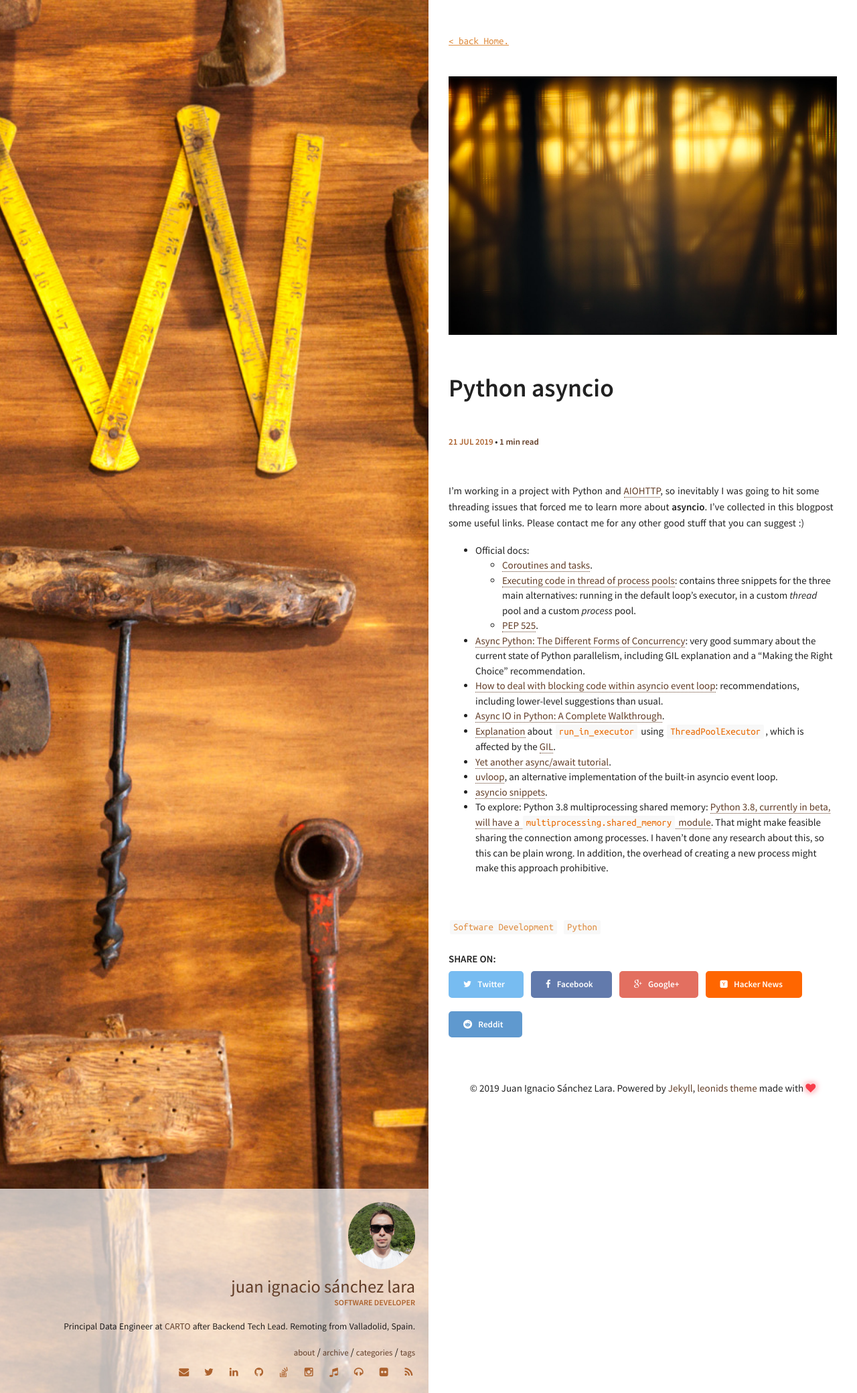
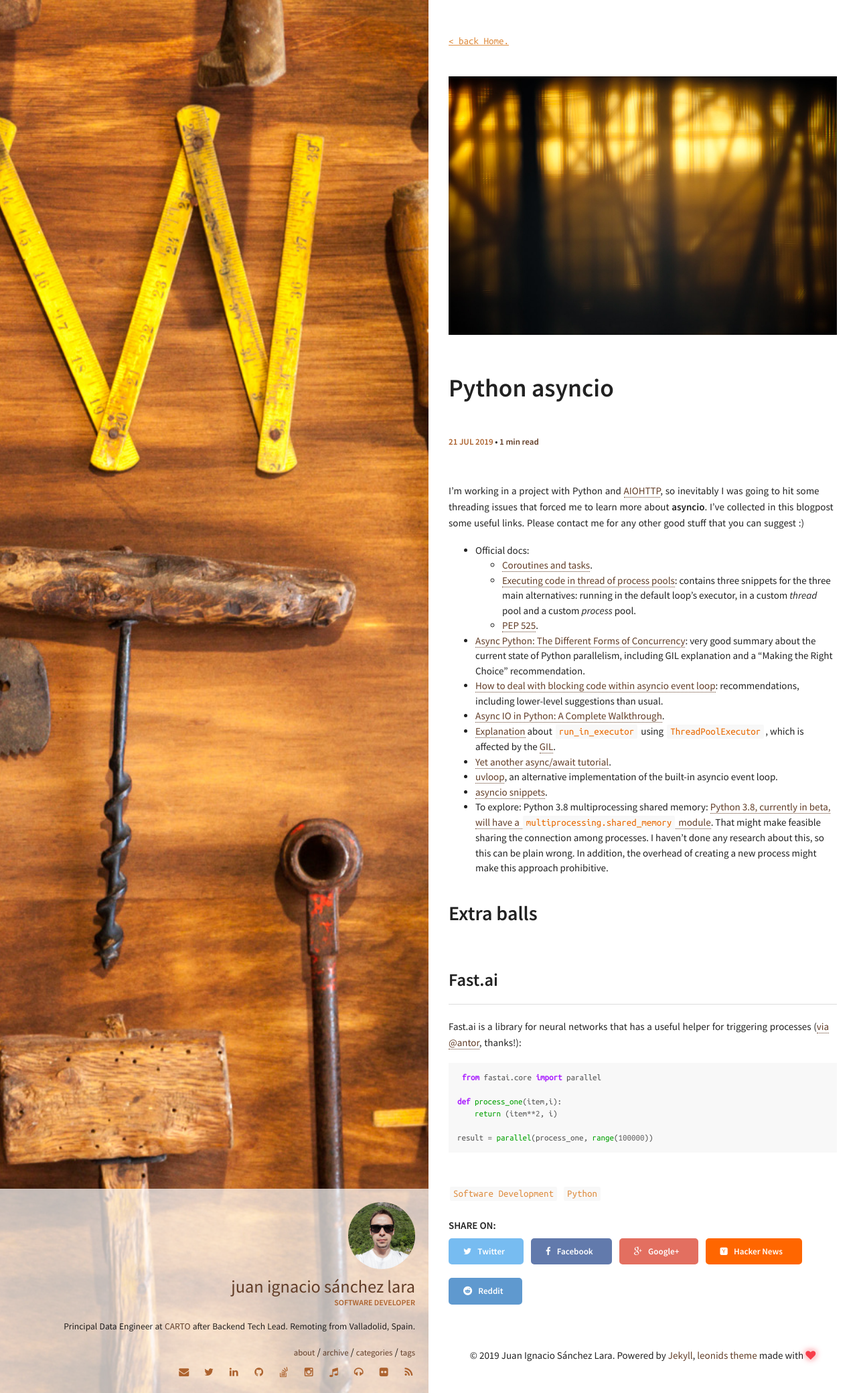
Before and after one commit to juanignaciosl/juanignaciosl.github.io, a Jekyll site: the page built from _posts/2019-07-21-Python_asyncio.markdown, in a window 1280 px wide. Shown: the whole page at 67% size. Built offline with Jekyll 4.4.1, drawn with Linux system fonts in a browser that asks for light colours.

Commit message:
Added Fast.ai to Python async

````diff
--- a/_posts/2019-07-21-Python_asyncio.markdown
+++ b/_posts/2019-07-21-Python_asyncio.markdown
@@ -24,3 +24,18 @@ I'm working in a project with Python and [AIOHTTP](https://aiohttp.readthedocs.i
 - [uvloop](https://uvloop.readthedocs.io/), an alternative implementation of the built-in asyncio event loop.
 - [asyncio snippets](http://blog.mathieu-leplatre.info/some-python-3-asyncio-snippets.html).
 - To explore: Python 3.8 multiprocessing shared memory: [Python 3.8, currently in beta, will have a `multiprocessing.shared_memory` module](https://docs.python.org/3.8/whatsnew/3.8.html#multiprocessing). That might make feasible sharing the connection among processes. I haven't done any research about this, so this can be plain wrong. In addition, the overhead of creating a new process might make this approach prohibitive.
+
+# Extra balls
+
+## Fast.ai
+
+Fast.ai is a library for neural networks that has a useful helper for triggering processes ([via @antor](https://twitter.com/antor/status/1152876193525501952), thanks!):
+
+```python
+from fastai.core import parallel
+
+def process_one(item,i):
+    return (item**2, i)
+
+result = parallel(process_one, range(100000))
+```
````
